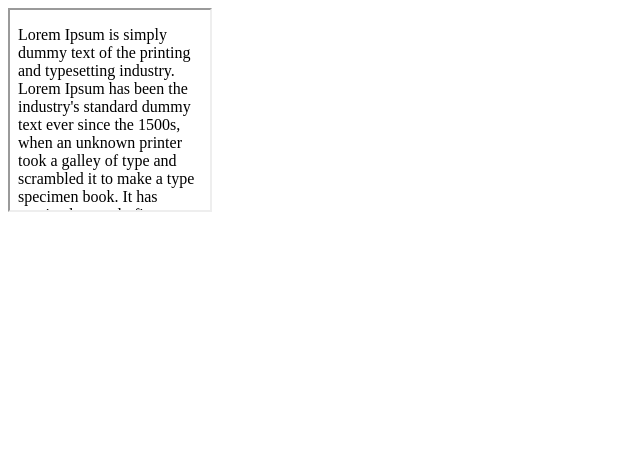
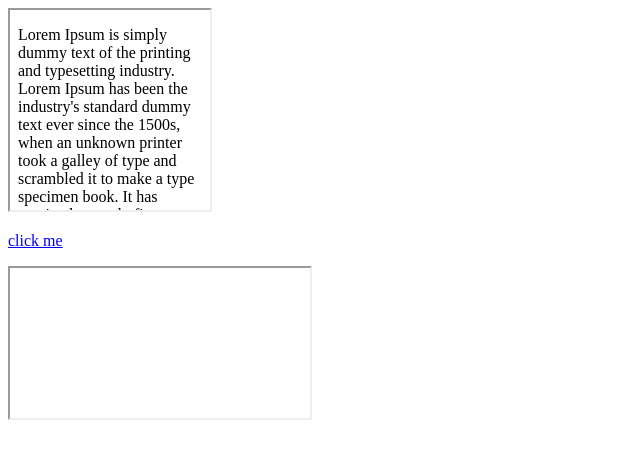
Before and after one commit to KryptonB/compwebdevcourse15proj, a plain HTML site: page 1.HTML/iframes.html in a window 1280 px wide. Shown: the whole page, without its empty margins (0-640 px from the left). Drawn offline with Linux system fonts and the light colour scheme.

Commit message:
Linked an external .html file to an iframe

```diff
--- a/1.HTML/iframes.html
+++ b/1.HTML/iframes.html
@@ -3,12 +3,15 @@
 
 <head>
   <meta charset="utf-8">
-  <title>Headings</title>
+  <title>Iframes</title>
 </head>
 
 <body>
   <iframe src="paragraph.html" width="200" height="200"></iframe>
-  <!-- <iframe src="https://www.google.com"></iframe> -->
+  <p>
+    <a target="myifr" href="paragraph.html">click me</a>
+  </p>
+  <iframe name="myifr"></iframe>
 </body>
 
 </html>
```
